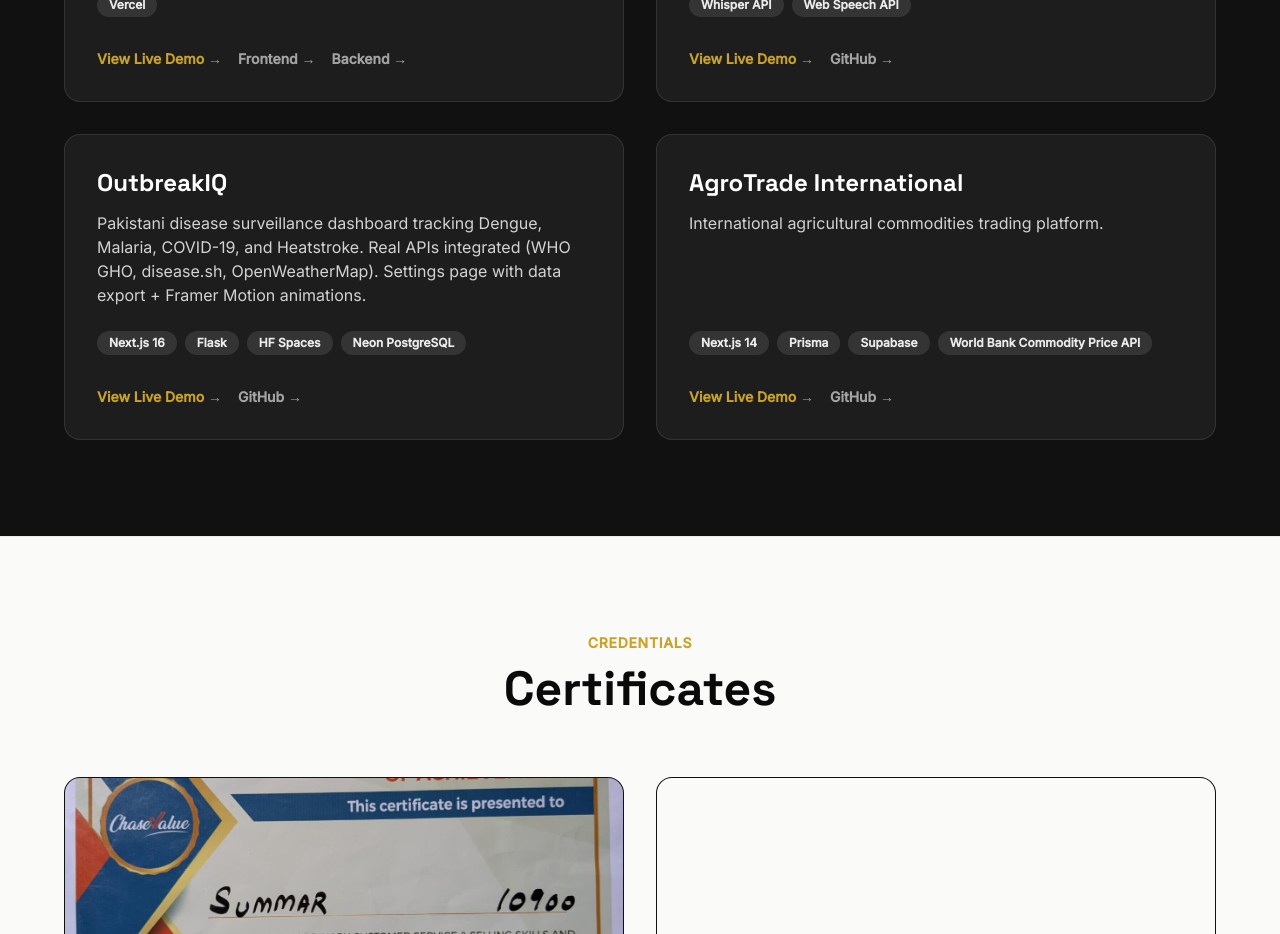
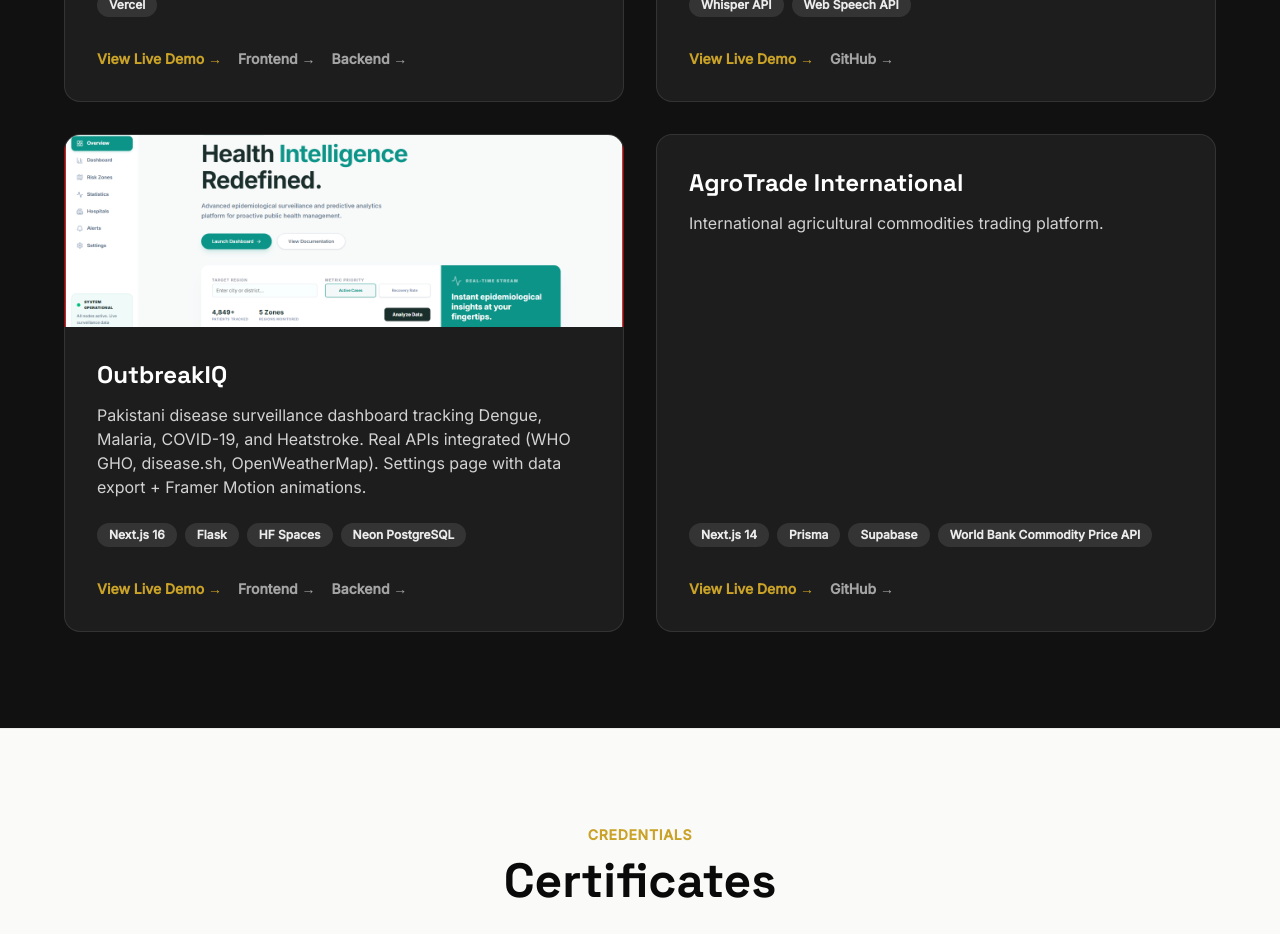
Before and after one commit to SummarRajpoot/rana-summar_0, a Next.js app in the folder frontend/: page / in a window 1280 px wide. Shown: the part 5140-6074 px from the top of the page. Built offline with nearby package versions, Linux system fonts and the light colour scheme; no server answers.

Commit message:
Update OutbreakIQ project card with poster image, live demo, and GitHub links

```diff
--- a/frontend/src/app/page.tsx
+++ b/frontend/src/app/page.tsx
@@ -488,7 +488,16 @@
                 </div>
               </FadeIn>
 
-              <FadeIn delay={0.3} className="bg-white/5 rounded-2xl p-8 border border-white/10 hover:border-accent/50 transition-colors flex flex-col">
+              <FadeIn delay={0.3} className="bg-white/5 rounded-2xl overflow-hidden border border-white/10 hover:border-accent/50 transition-colors flex flex-col">
+                <div className="relative w-full h-48 bg-white/5">
+                  <Image
+                    src="/images/OutbreakIQ.png"
+                    alt="OutbreakIQ — project screenshot"
+                    fill
+                    className="object-cover"
+                  />
+                </div>
+                <div className="p-8 flex flex-col flex-grow">
                   <h3 className="text-2xl font-bold font-heading text-white mb-3">OutbreakIQ</h3>
                   <p className="text-white/80 font-body mb-6 flex-grow">
                     Pakistani disease surveillance dashboard tracking Dengue, Malaria, COVID-19, and Heatstroke. Real APIs integrated (WHO GHO, disease.sh, OpenWeatherMap). Settings page with data export + Framer Motion animations.
@@ -498,9 +507,11 @@
                       <span key={tag} className="text-xs font-semibold bg-white/10 text-white/90 px-3 py-1 rounded-full">{tag}</span>
                     ))}
                   </div>
-                <div className="flex gap-4">
-                  <Link href="#" className="text-sm font-semibold text-accent hover:text-white transition-colors">View Live Demo &rarr;</Link>
-                  <Link href="#" className="text-sm font-semibold text-white/60 hover:text-white transition-colors">GitHub &rarr;</Link>
+                  <div className="flex flex-wrap gap-4">
+                    <Link href="https://healthintelligence.vercel.app" target="_blank" rel="noopener noreferrer" className="text-sm font-semibold text-accent hover:text-white transition-colors">View Live Demo &rarr;</Link>
+                    <Link href="https://github.com/SummarRajpoot/OutbreakIQ_frontend" target="_blank" rel="noopener noreferrer" className="text-sm font-semibold text-white/60 hover:text-white transition-colors">Frontend &rarr;</Link>
+                    <Link href="https://github.com/SummarRajpoot/OutbreakIQ_backend" target="_blank" rel="noopener noreferrer" className="text-sm font-semibold text-white/60 hover:text-white transition-colors">Backend &rarr;</Link>
+                  </div>
                 </div>
               </FadeIn>
 
```
Also changed, not shown: frontend/public/images/OutbreakIQ.png (added). Lines whose indentation alone changed are shown as unchanged.
